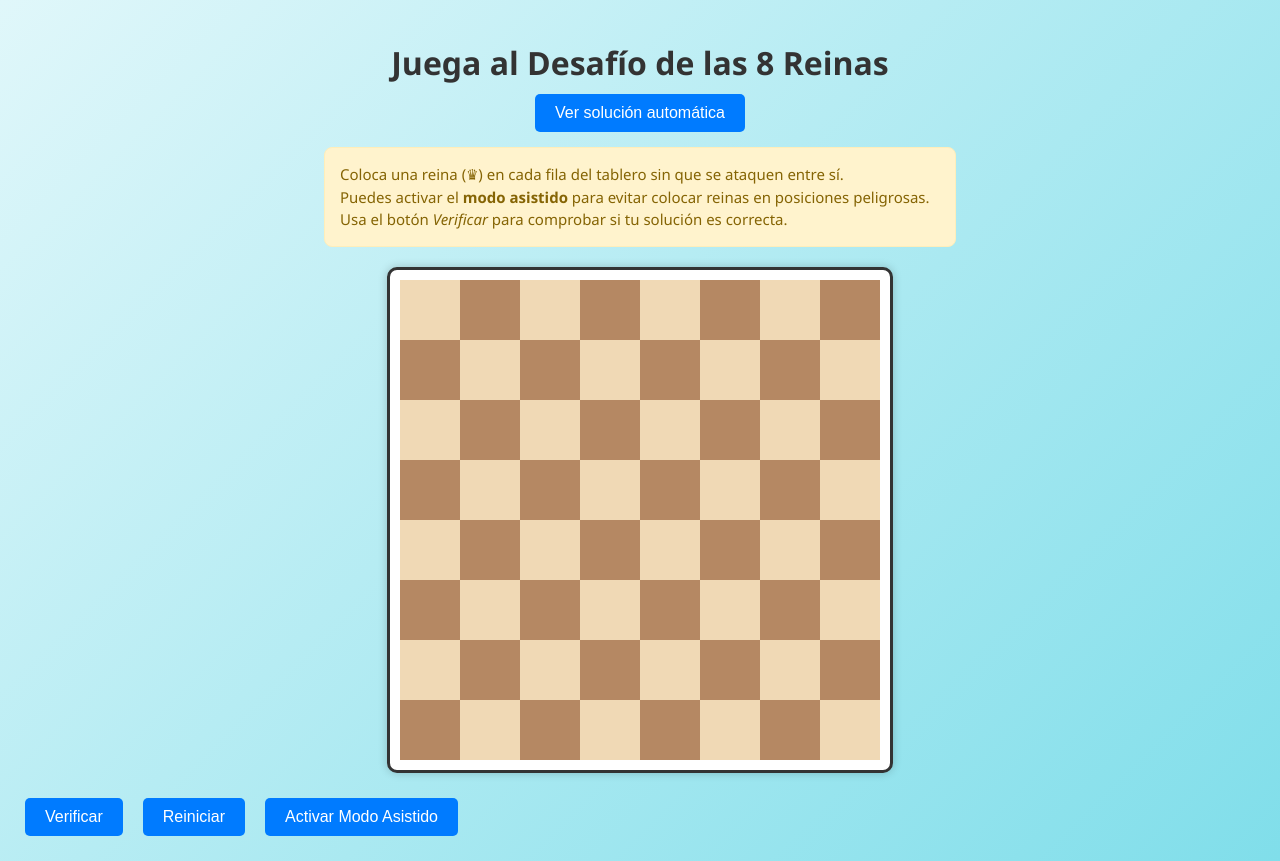
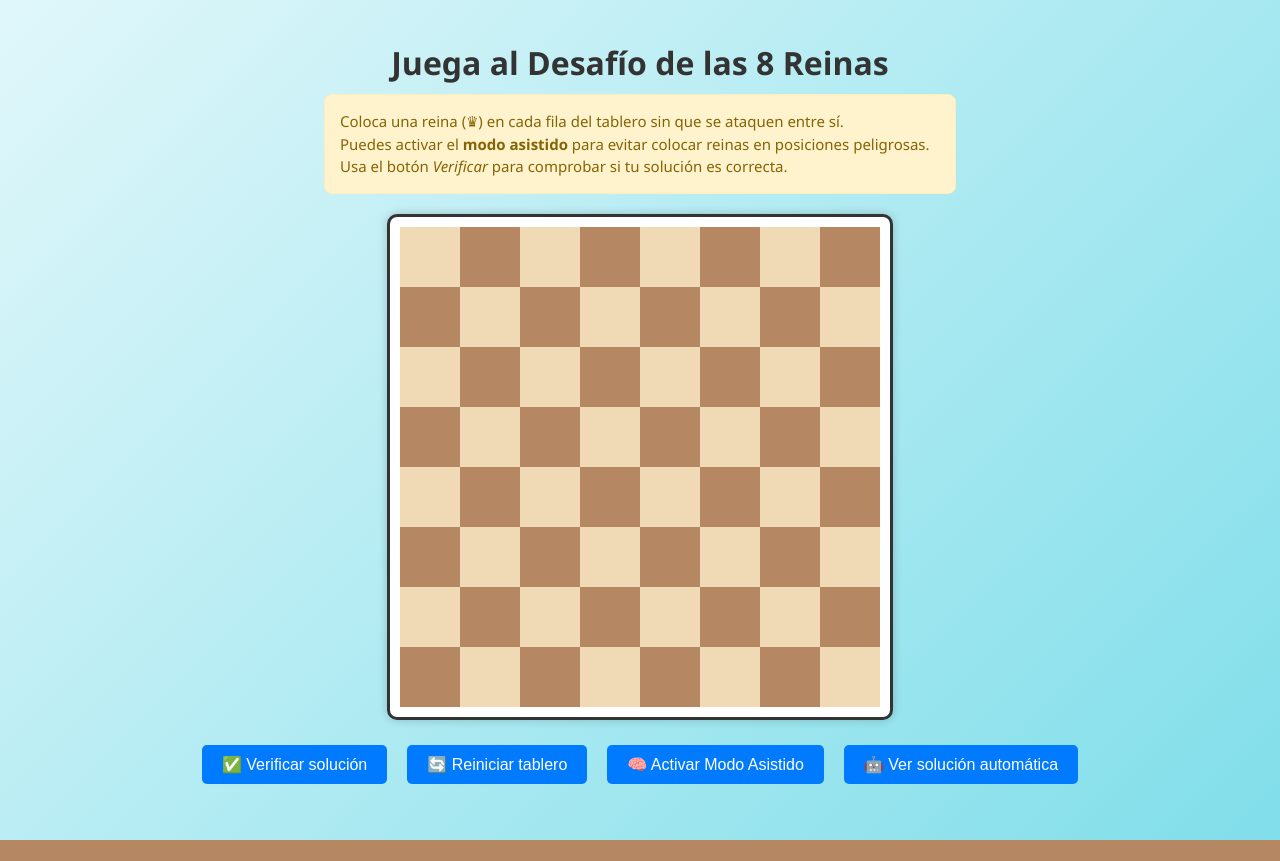
Before and after one commit to AEmorales00/8_reinas, a Flask app: page /jugar in a window 1280 px wide. After the commit the page ends 840 px from the top, so only its background shows below. Run offline with Flask 3, Linux system fonts and the light colour scheme.

Commit message:
chore: Update jugar.html to improve user experience and functionality

```diff
--- a/templates/jugar.html
+++ b/templates/jugar.html
@@ -7,8 +7,6 @@
 </head>
 <body>
     <h1>Juega al Desafío de las 8 Reinas</h1>
-    <button onclick="window.location.href='/'">Ver solución automática</button>
-
     <div class="instrucciones">
         Coloca una reina (♛) en cada fila del tablero sin que se ataquen entre sí.<br>
         Puedes activar el <strong>modo asistido</strong> para evitar colocar reinas en posiciones peligrosas.<br>
@@ -18,11 +16,12 @@
     <div class="tablero" id="tablero"></div>
 
     <div class="botones">
-        <button onclick="verificar()">Verificar</button>
-        <button onclick="reiniciar()">Reiniciar</button>
-        <button onclick="toggleAsistido()" id="asistidoBtn">Activar Modo Asistido</button>
-        <p id="mensaje"></p>
+        <button onclick="verificar()">✅ Verificar solución</button>
+        <button onclick="reiniciar()">🔄 Reiniciar tablero</button>
+        <button onclick="toggleAsistido()" id="asistidoBtn">🧠 Activar Modo Asistido</button>
+        <button onclick="window.location.href='/'">🤖 Ver solución automática</button>
     </div>
+
 
     <script>
         const N = 8;
@@ -156,7 +155,7 @@
         function toggleAsistido() {
             modoAsistido = !modoAsistido;
             const btn = document.getElementById("asistidoBtn");
-            btn.textContent = modoAsistido ? "Desactivar Modo Asistido" : "Activar Modo Asistido";
+            btn.textContent = modoAsistido ? "❌ Desactivar Modo Asistido" : "🧠 Activar Modo Asistido";
             mostrarMensaje(modoAsistido ? "Modo asistido activado." : "Modo asistido desactivado.", false);
         }
 
```
